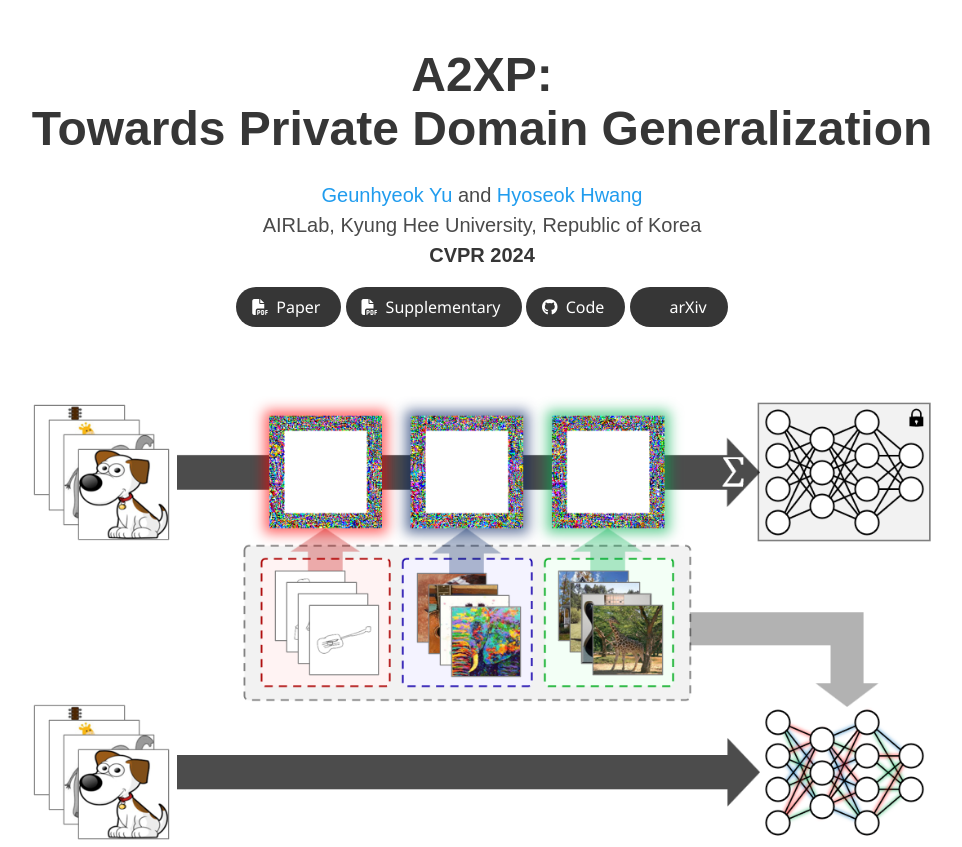
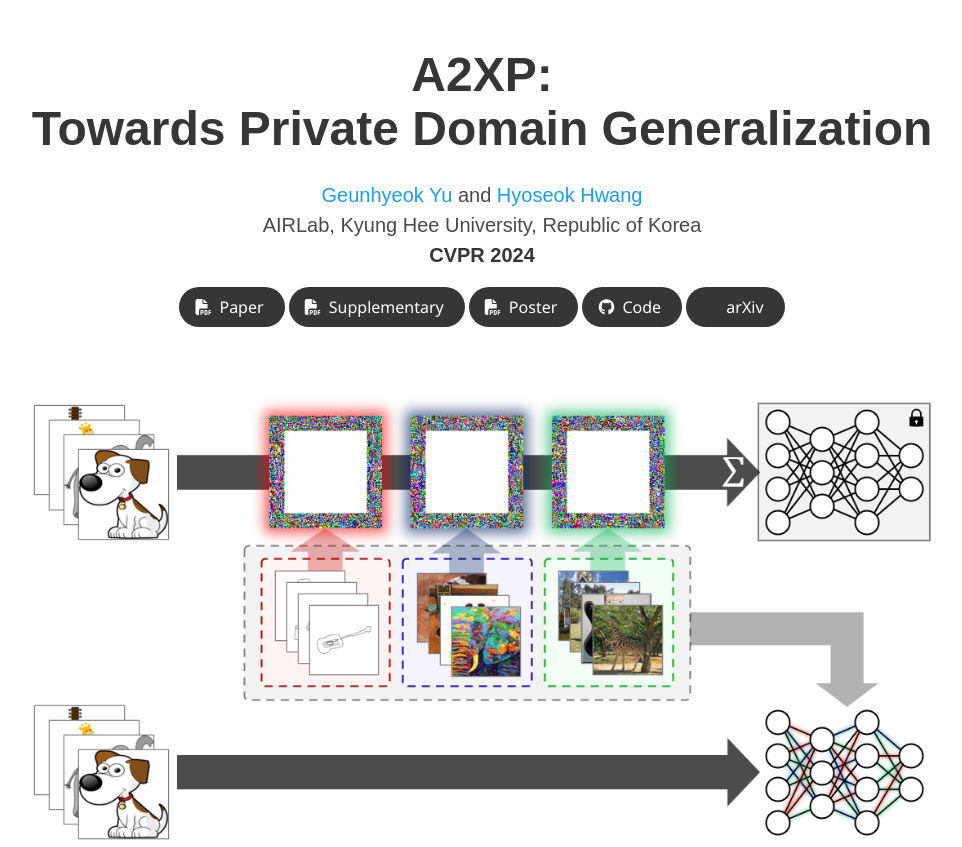
Before and after one commit to AIRLABkhu/A2XP, a plain HTML site: page index.html in a window 1280 px wide. Shown: the top 847 px of the page, without its empty margins (158-1120 px from the left). Drawn offline with nearby package versions, Linux system fonts and the light colour scheme; some icons are missing; a web font is replaced by a local one.

Commit message:
On branch pages Your branch is up to date with 'origin/pages'.
Changes to be committed:
	modified:   index.html

```diff
--- a/index.html
+++ b/index.html
@@ -89,6 +89,17 @@
                       <i class="fas fa-file-pdf"></i>
                     </span>
                     <span>Supplementary</span>
+                  </a>
+                </span>
+
+                <!-- Poster PDF link -->
+                <span class="link-block">
+                  <a href="static/pdfs/A2XP_poster.pdf#view=fit" target="_blank"
+                    class="external-link button is-normal is-rounded is-dark">
+                    <span class="icon">
+                      <i class="fas fa-file-pdf"></i>
+                    </span>
+                    <span>Poster</span>
                   </a>
                 </span>
 
```
